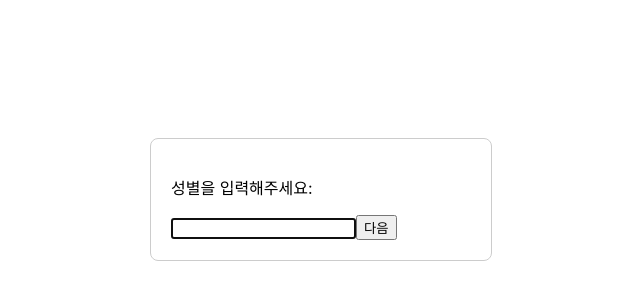
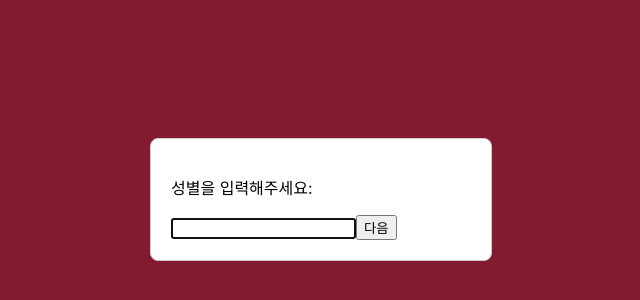
Before and after one commit to ga111o/roommate-checklist, a React (Create React App) app in the folder roommate-checklist/: page / in a window 1280 px wide. Shown: the part 282-582 px from the top of the page, without its empty margins (490-1130 px from the left). Built offline with nearby package versions, Linux system fonts and the light colour scheme.

Commit message:
💄 background color

```diff
--- a/roommate-checklist/src/index.css
+++ b/roommate-checklist/src/index.css
@@ -1,13 +1,14 @@
 body {
   margin: 0;
-  font-family: -apple-system, BlinkMacSystemFont, 'Segoe UI', 'Roboto', 'Oxygen',
-    'Ubuntu', 'Cantarell', 'Fira Sans', 'Droid Sans', 'Helvetica Neue',
+  font-family: -apple-system, BlinkMacSystemFont, "Segoe UI", "Roboto", "Oxygen",
+    "Ubuntu", "Cantarell", "Fira Sans", "Droid Sans", "Helvetica Neue",
     sans-serif;
   -webkit-font-smoothing: antialiased;
   -moz-osx-font-smoothing: grayscale;
+  background-color: rgba(130, 27, 50, 1);
 }
 
 code {
-  font-family: source-code-pro, Menlo, Monaco, Consolas, 'Courier New',
+  font-family: source-code-pro, Menlo, Monaco, Consolas, "Courier New",
     monospace;
 }
--- a/roommate-checklist/src/index.js
+++ b/roommate-checklist/src/index.js
@@ -1,7 +1,7 @@
 import React from "react";
 import ReactDOM from "react-dom/client";
 import "./index.css";
-import App from "./App";
+// import App from "./App";
 import Input from "./input";
 import reportWebVitals from "./reportWebVitals";
 
@@ -9,6 +9,7 @@ const root = ReactDOM.createRoot(document.getElementById("root"));
 root.render(
   <React.StrictMode>
     {/* <App /> */}
+
     <Input />
   </React.StrictMode>
 );
```
